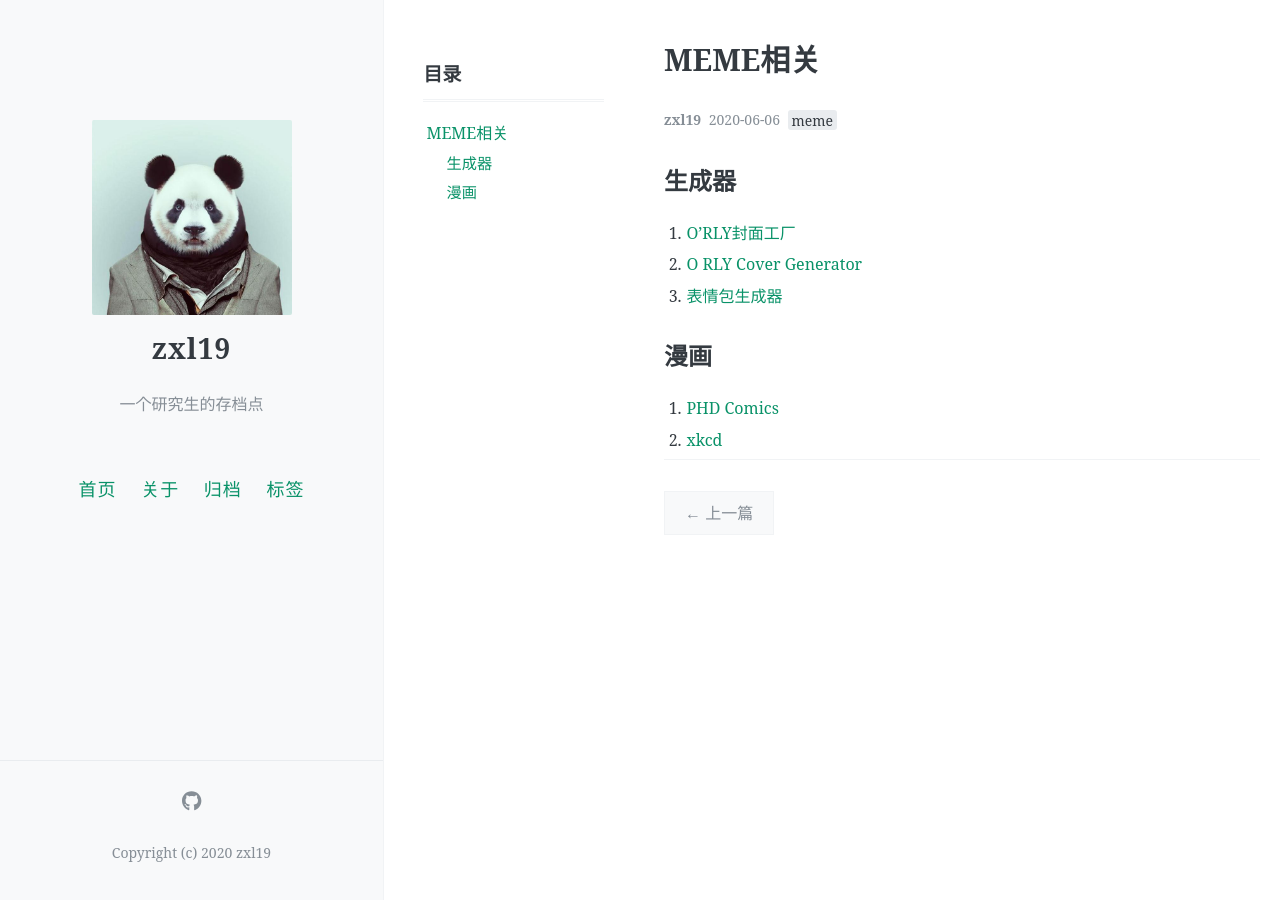
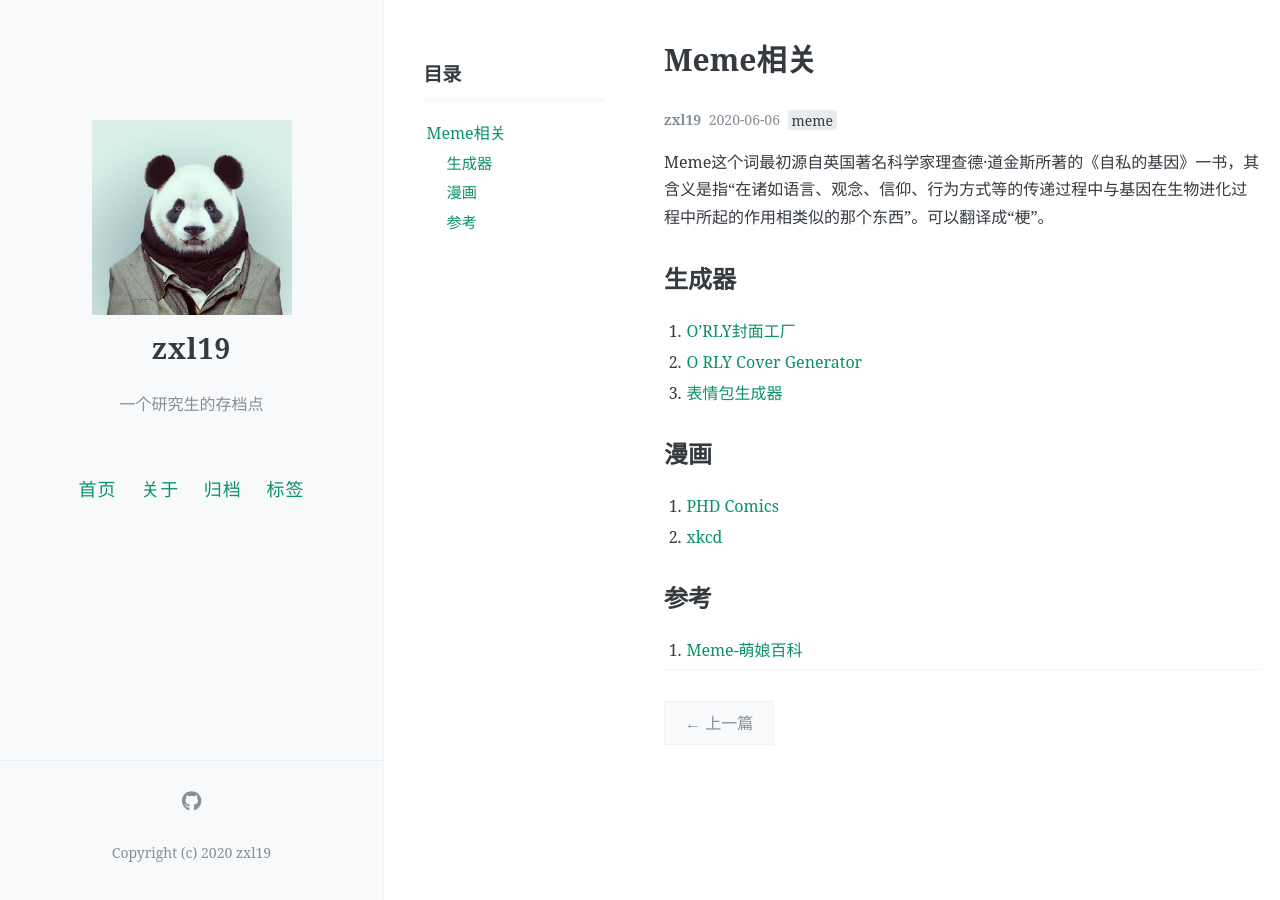
Before and after one commit to zxl19/zxl19.github.io, a Jekyll site: the page built from _posts/2020-06-08-meme.md, in a window 1280 px wide. Built offline with Jekyll 4.4.1, drawn with Linux system fonts in a browser that asks for light colours; comment, search, counter and statistics services are not loaded.

Commit message:
Update Posts

```diff
--- a/_posts/2020-06-08-meme.md
+++ b/_posts/2020-06-08-meme.md
@@ -1,6 +1,6 @@
 ---
 layout: post
-title: MEME相关
+title: Meme相关
 date: 2020-06-06
 author: zxl19
 tags: [meme]
@@ -8,6 +8,10 @@ comments: true
 toc: true
 pinned: false
 ---
+
+Meme这个词最初源自英国著名科学家理查德·道金斯所著的《自私的基因》一书，其含义是指“在诸如语言、观念、信仰、行为方式等的传递过程中与基因在生物进化过程中所起的作用相类似的那个东西”。可以翻译成“梗”。
+
+<!-- more -->
 
 ## 生成器
 1. [O'RLY封面工厂](https://orly.nanmu.me/)
@@ -17,3 +21,6 @@ pinned: false
 ## 漫画
 1. [PHD Comics](https://phdcomics.com/)
 2. [xkcd](https://xkcd.com/)
+
+## 参考
+1. [Meme-萌娘百科](https://zh.moegirl.org/Meme)
```
Also changed, not shown: _posts/2020-06-03-VSCode-extension.md (+1 -1 lines).
